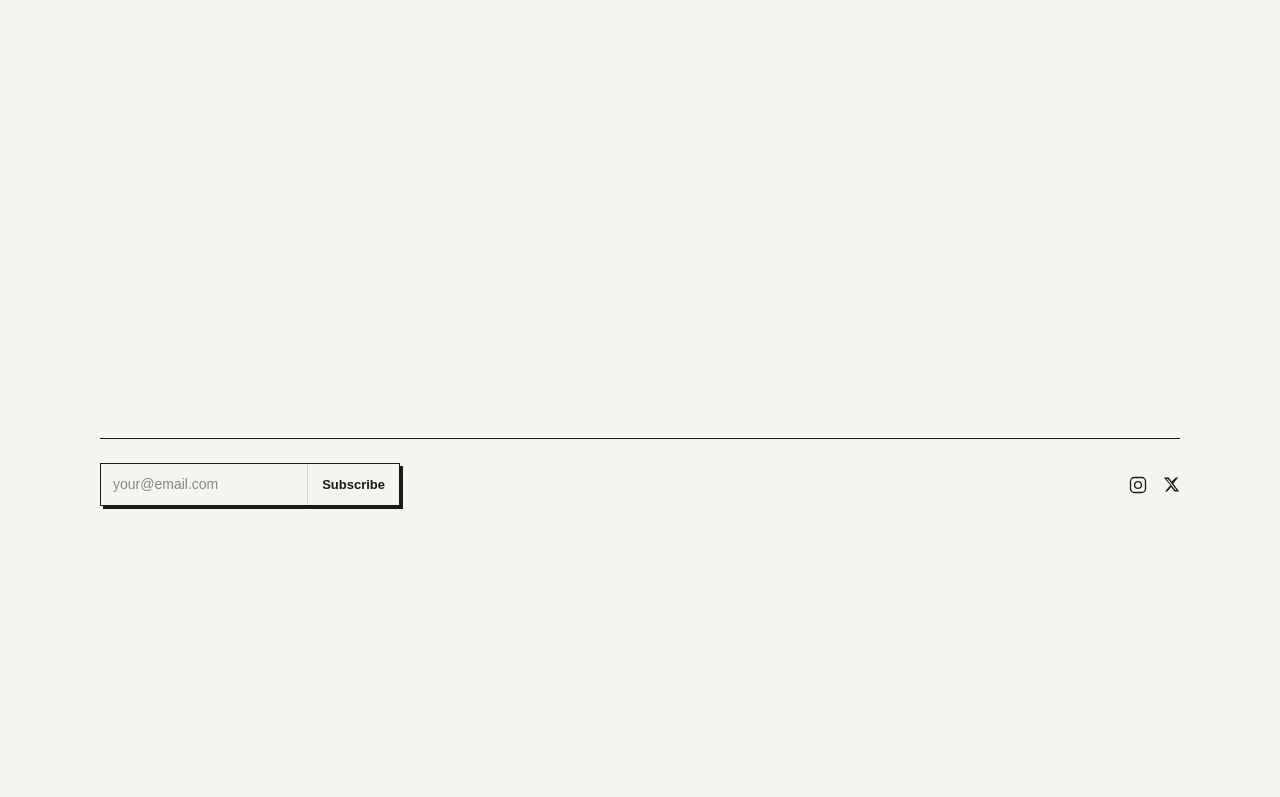
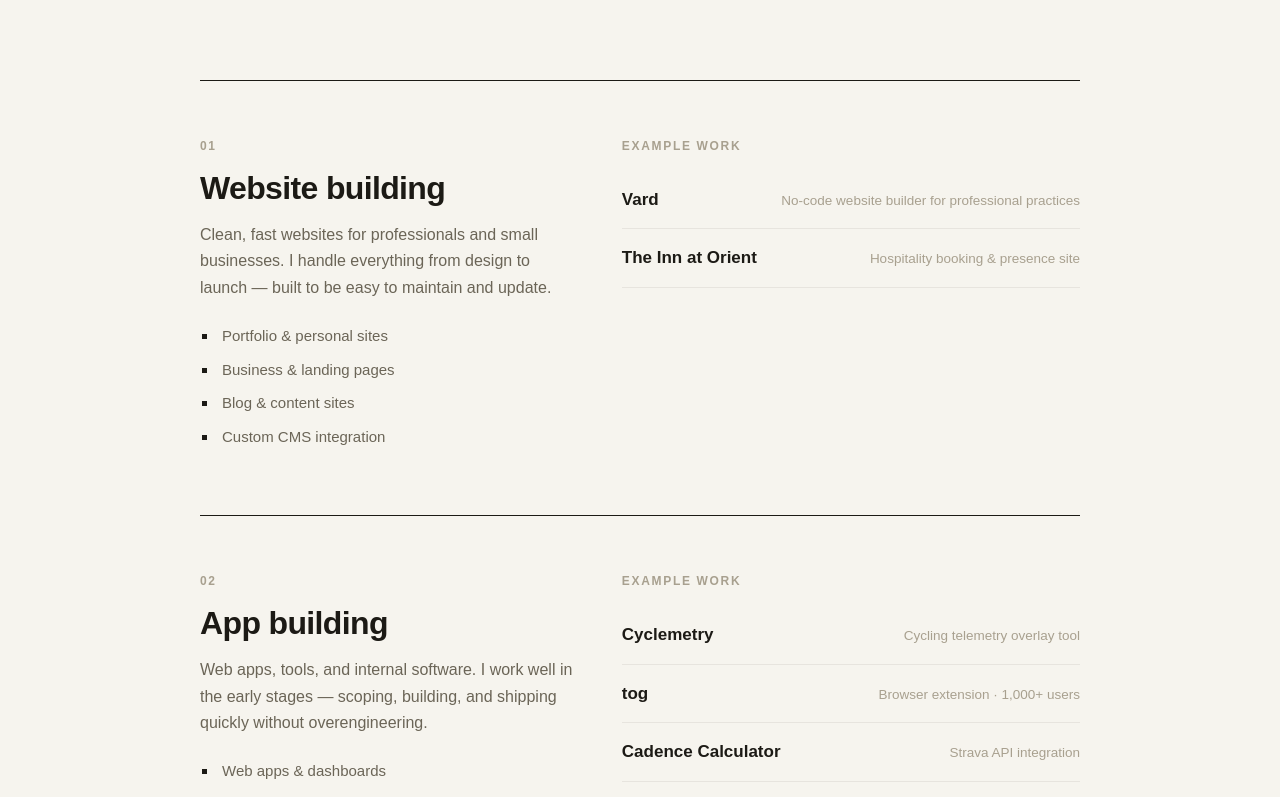
Before and after one commit to walkersutton/walkersutton.github.io, a Next.js app: page /work in a window 1280 px wide. Before the commit this address had no page. Shown: the part 262-1059 px from the top of the page. Before the commit the page ends 800 px from the top, so only its background shows below. Built offline with nearby package versions, Linux system fonts and the light colour scheme; a web font is replaced by a local one.

Commit message:
services -> work

```diff
--- a/app/components/Header.tsx
+++ b/app/components/Header.tsx
@@ -8,7 +8,7 @@
   { href: "/projects", label: "Projects" },
   { href: "/blog", label: "Blog" },
   { href: "/trips", label: "Trips" },
-  { href: "/services", label: "Services" },
+  { href: "/work", label: "Work" },
   { href: "/goods", label: "Goods" },
 ];
 
--- a/app/services/page.tsx
+++ b/app/work/page.tsx
@@ -4,8 +4,9 @@
 import { SITE_CONFIG } from "@/lib/config";
 
 export const metadata: Metadata = {
-  title: "Services | Walker Sutton",
-  description: "Software engineering services — websites, web apps, and custom tools.",
+  title: "Work | Walker Sutton",
+  description:
+    "Software engineering services — websites, web apps, and custom tools.",
 };
 
 const SERVICES = [
@@ -22,8 +23,16 @@
       "Custom CMS integration",
     ],
     examples: [
-      { name: "Vard", type: "No-code website builder for professional practices", href: "https://vard.app" },
-      { name: "The Inn at Orient", type: "Hospitality booking & presence site", href: "#" },
+      {
+        name: "Vard",
+        type: "No-code website builder for professional practices",
+        href: "https://vard.app",
+      },
+      {
+        name: "The Inn at Orient",
+        type: "Hospitality booking & presence site",
+        href: "#",
+      },
     ],
   },
   {
@@ -39,9 +48,21 @@
       "API integrations",
     ],
     examples: [
-      { name: "Cyclemetry", type: "Cycling telemetry overlay tool", href: "https://github.com/walkersutton/cyclemetry" },
-      { name: "tog", type: "Browser extension · 1,000+ users", href: "https://chromewebstore.google.com/detail/pfemfkpbkkcgdmimaicpfbmhfjcefijn" },
-      { name: "Cadence Calculator", type: "Strava API integration", href: "https://github.com/walkersutton/cadence-calculator" },
+      {
+        name: "Cyclemetry",
+        type: "Cycling telemetry overlay tool",
+        href: "https://github.com/walkersutton/cyclemetry",
+      },
+      {
+        name: "tog",
+        type: "Browser extension · 1,000+ users",
+        href: "https://chromewebstore.google.com/detail/pfemfkpbkkcgdmimaicpfbmhfjcefijn",
+      },
+      {
+        name: "Cadence Calculator",
+        type: "Strava API integration",
+        href: "https://github.com/walkersutton/cadence-calculator",
+      },
     ],
   },
 ];
@@ -49,7 +70,9 @@
 export default function ServicesPage() {
   return (
     <PageContainer>
-      <PageHero eyebrow="Available for projects">I build things for people.</PageHero>
+      <PageHero eyebrow="Available for projects">
+        I build things for people.
+      </PageHero>
 
       <div className="mt-16 flex flex-col">
         {SERVICES.map((service) => (
@@ -58,7 +81,10 @@
             className="py-14"
             style={{ borderTop: "1px solid var(--color-rule)" }}
           >
-            <div className="grid gap-10 items-start" style={{ gridTemplateColumns: "1fr 1.2fr" }}>
+            <div
+              className="grid gap-10 items-start"
+              style={{ gridTemplateColumns: "1fr 1.2fr" }}
+            >
               {/* Left */}
               <div>
                 <div
@@ -80,7 +106,9 @@
                   {service.description}
                 </p>
                 <ul className="pd-details">
-                  {service.details.map((d) => <li key={d}>{d}</li>)}
+                  {service.details.map((d) => (
+                    <li key={d}>{d}</li>
+                  ))}
                 </ul>
               </div>
 
@@ -98,7 +126,9 @@
                     const row = (
                       <div
                         className="flex items-baseline justify-between gap-4 py-4"
-                        style={{ borderBottom: "1px solid var(--color-border-faint)" }}
+                        style={{
+                          borderBottom: "1px solid var(--color-border-faint)",
+                        }}
                       >
                         <span
                           className={`text-[17px] font-semibold tracking-[-0.015em]${isSoon ? "" : " group-hover:underline"}`}
@@ -111,7 +141,10 @@
                         >
                           {ex.name}
                         </span>
-                        <span className="text-[13.5px] text-right shrink-0" style={{ color: "var(--color-text-faint)" }}>
+                        <span
+                          className="text-[13.5px] text-right shrink-0"
+                          style={{ color: "var(--color-text-faint)" }}
+                        >
                           {ex.type}
                         </span>
                       </div>
@@ -119,7 +152,14 @@
                     return isSoon ? (
                       <div key={ex.name}>{row}</div>
                     ) : (
-                      <a key={ex.name} href={ex.href} target="_blank" rel="noopener noreferrer" className="no-underline group" style={{ color: "inherit" }}>
+                      <a
+                        key={ex.name}
+                        href={ex.href}
+                        target="_blank"
+                        rel="noopener noreferrer"
+                        className="no-underline group"
+                        style={{ color: "inherit" }}
+                      >
                         {row}
                       </a>
                     );
@@ -132,7 +172,10 @@
       </div>
 
       {/* CTA */}
-      <div className="mt-4 pt-12 pb-16" style={{ borderTop: "1px solid var(--color-rule)" }}>
+      <div
+        className="mt-4 pt-12 pb-16"
+        style={{ borderTop: "1px solid var(--color-rule)" }}
+      >
         <p
           className="text-[clamp(28px,4vw,48px)] font-semibold tracking-[-0.025em] leading-[1.1] max-w-[18ch]"
           style={{ color: "var(--color-text)" }}
@@ -146,7 +189,10 @@
             Say hello →
           </a>
         </p>
-        <p className="mt-4 text-[15px]" style={{ color: "var(--color-text-faint)" }}>
+        <p
+          className="mt-4 text-[15px]"
+          style={{ color: "var(--color-text-faint)" }}
+        >
           walker@walkersutton.com · {SITE_CONFIG.city}
         </p>
       </div>
```
